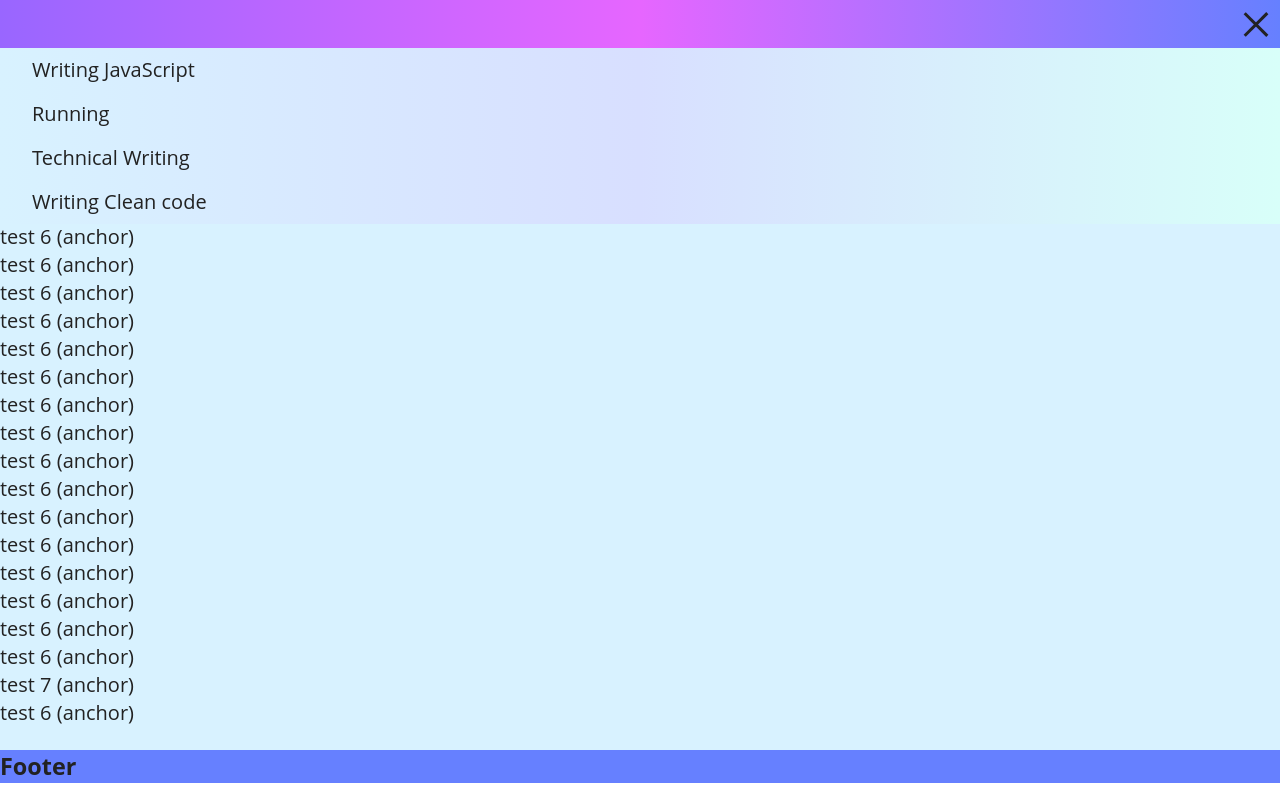
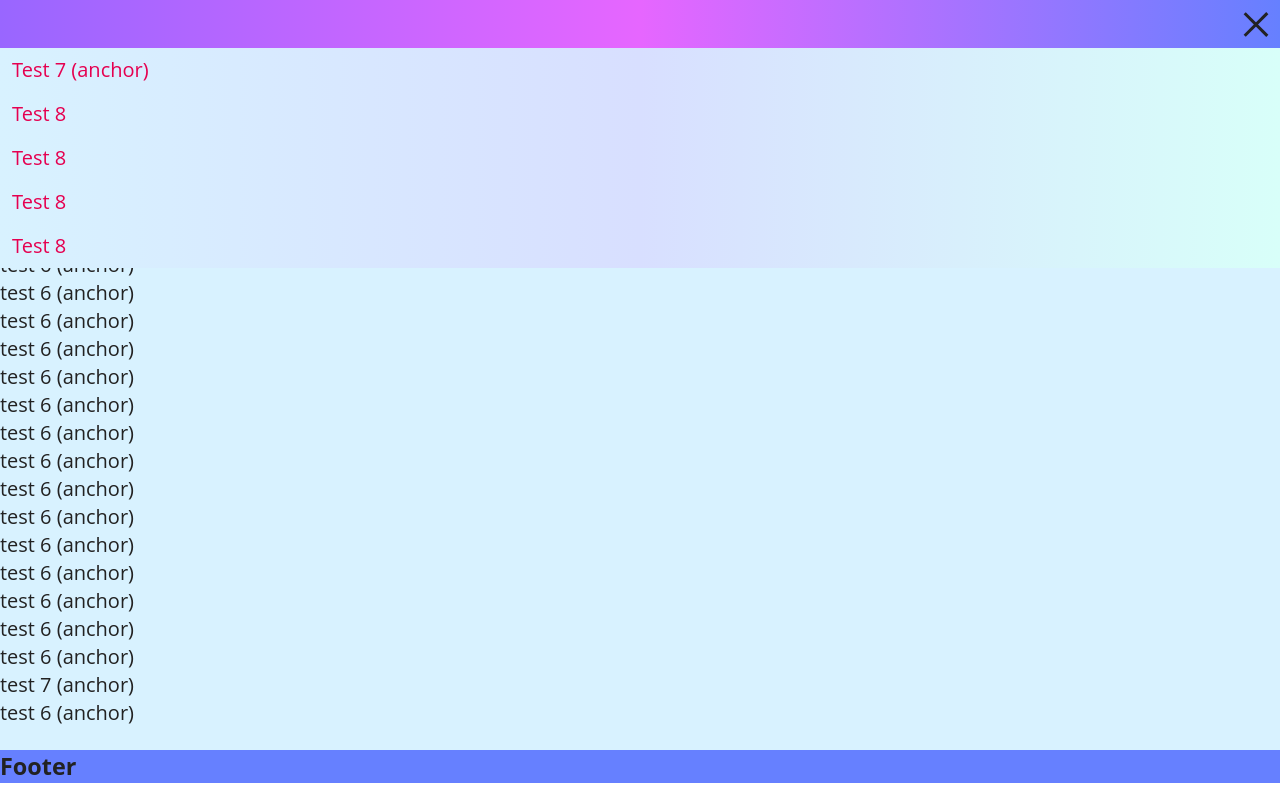
Before and after one commit to Brayve-Pancake/portfolio, a React (Vite) app: page / in a window 1280 px wide. Both pictures are taken after a click on the button 1256 px from the left and 24 px from the top of the page. Built offline with nearby package versions, Linux system fonts and the light colour scheme.

Commit message:
Remove verbose CSS

```diff
--- a/sass-boilerplate/stylesheets/layout/_navbar.scss
+++ b/sass-boilerplate/stylesheets/layout/_navbar.scss
@@ -17,16 +17,6 @@
   font-size: 40px;
 }
 
-// .dropdown {
-//   position: absolute;
-//   top: 100%;
-//   left: 0;
-//   width: 300px;
-//   z-index: 2;
-//   border: 1px solid rgba(0, 0, 0, 0.04);
-//   box-shadow: 0 16px 24px 2px rgba(0, 0, 0, 0.14);
-// }
-
 ul {
   list-style: none;
   padding: 0;
@@ -41,38 +31,11 @@ li:hover {
   cursor: pointer;
 }
 
-// body {
-//   font-family: sans-serif;
-// }
-
-// .container {
-//   position: relative;
-// }
-
-// .display {
-//   position: relative;
-//   z-index: 1;
-//   width: 120px;
-//   height: 40px;
-//   background-color: #5a564c;
-//   border: none;
-//   border-radius: 5px;
-//   outline: none;
-//   cursor: pointer;
-//   transition: background-color 350ms;
-// }
-
-// .display:active {
-//   background-color: #000000;
-// }
-
 .list-body {
   position: absolute;
-  //   top: 45px;
   z-index: 2;
   box-sizing: border-box;
   width: 100vw;
-  padding: 0 20px;
   background: linear-gradient(
     0.25turn,
     $pastel-color-0,
@@ -81,62 +44,11 @@ li:hover {
   );
 }
 
-// .list {
-//   padding: 0;
-//   list-style-type: none;
-// }
-
-// .list-item {
-//   padding: 5px 0;
-// }
-
-// .list-item--active {
-//   color: blue;
-//   transition: color 1500ms;
-// }
-
-// /* This fires as soon as the element enters the dorm */
-// .list-transition-enter,
-// .list-transition-appear {
-//   /*We give the list the initial dimension of the list button*/
-//   top: 0;
-//   width: 120px;
-//   max-height: 40px;
-//   color: transparent;
-//   background-color: #5a564c;
-// }
-// /* This is where we can add the transition*/
-// .list-transition-enter-active,
-// .list-transition-appear-active {
-//   top: 45px;
-//   width: 200px;
-//   max-height: 200px;
-//   background-color: #9e8949;
-//   transition: all 400ms;
-// }
-
-// /* This fires as soon as the this.state.showList is false */
-// .list-transition-exit {
-//   top: 45px;
-//   width: 200px;
-//   max-height: 200px;
-//   background-color: #9e8949;
-// }
-// /* fires as element leaves the DOM*/
-// .list-transition-exit-active {
-//   top: 0;
-//   width: 120px;
-//   max-height: 40px;
-//   color: transparent;
-//   background-color: #5a564c;
-//   transition: all 400ms;
-// }
-
 .navbar-top {
   width: 100vw;
   display: flex;
   position: relative;
-  z-index: 10;
+  z-index: 3;
   justify-content: flex-end;
   background: linear-gradient(
     0.25turn,
@@ -153,51 +65,19 @@ li:hover {
 
 .example-enter {
   opacity: 0;
-  z-index: 1;
-
-  background: linear-gradient(
-    0.25turn,
-    $pastel-color-0,
-    $pastel-color-1,
-    $pastel-color-2
-  );
   transform: translateY(-100%);
 }
 .example-enter-active {
-  background: linear-gradient(
-    0.25turn,
-    $pastel-color-0,
-    $pastel-color-1,
-    $pastel-color-2
-  );
   opacity: 1;
-  z-index: 1;
-
   transform: translateY(0);
   transition: opacity 300ms, transform 300ms;
 }
 .example-exit {
-  background: linear-gradient(
-    0.25turn,
-    $pastel-color-0,
-    $pastel-color-1,
-    $pastel-color-2
-  );
   opacity: 1;
-  z-index: 1;
-
   transform: translateY(0);
 }
 .example-exit-active {
   opacity: 0;
-  z-index: 1;
-
-  background: linear-gradient(
-    0.25turn,
-    $pastel-color-0,
-    $pastel-color-1,
-    $pastel-color-2
-  );
   transform: translateY(-100%);
   transition: opacity 300ms, transform 300ms;
 }
--- a/src/components/Navbar.tsx
+++ b/src/components/Navbar.tsx
@@ -31,11 +31,68 @@ export default function Navbar() {
               unmountOnExit
             >
               <div className="list-body">
-                <ul className="list">
-                  <li className="list-item">Writing JavaScript</li>
-                  <li className="list-item"> Running</li>
-                  <li className="list-item"> Technical Writing</li>
-                  <li className="list-item"> Writing Clean code</li>
+                <ul>
+                  <li>
+                    <Link
+                      className="test6"
+                      // to takes the navbar to an ID
+                      to="anchor1"
+                      spy={true}
+                      smooth={true}
+                      duration={500}
+                      onClick={handleToggle}
+                    >
+                      Test 7 (anchor)
+                    </Link>
+                  </li>
+                  <li>
+                    <Link
+                      className="test6"
+                      to="anchor2"
+                      spy={true}
+                      smooth={true}
+                      duration={500}
+                      onClick={handleToggle}
+                    >
+                      Test 8
+                    </Link>
+                  </li>
+                  <li>
+                    <Link
+                      className="test6"
+                      to="anchor2"
+                      spy={true}
+                      smooth={true}
+                      duration={500}
+                      onClick={handleToggle}
+                    >
+                      Test 8
+                    </Link>
+                  </li>
+                  <li>
+                    <Link
+                      className="test6"
+                      to="anchor2"
+                      spy={true}
+                      smooth={true}
+                      duration={500}
+                      onClick={handleToggle}
+                    >
+                      Test 8
+                    </Link>
+                  </li>
+                  <li>
+                    <Link
+                      className="test6"
+                      to="anchor2"
+                      spy={true}
+                      smooth={true}
+                      duration={500}
+                      onClick={handleToggle}
+                    >
+                      Test 8
+                    </Link>
+                  </li>
                 </ul>
               </div>
               {/* <div className="dropdown">
```
